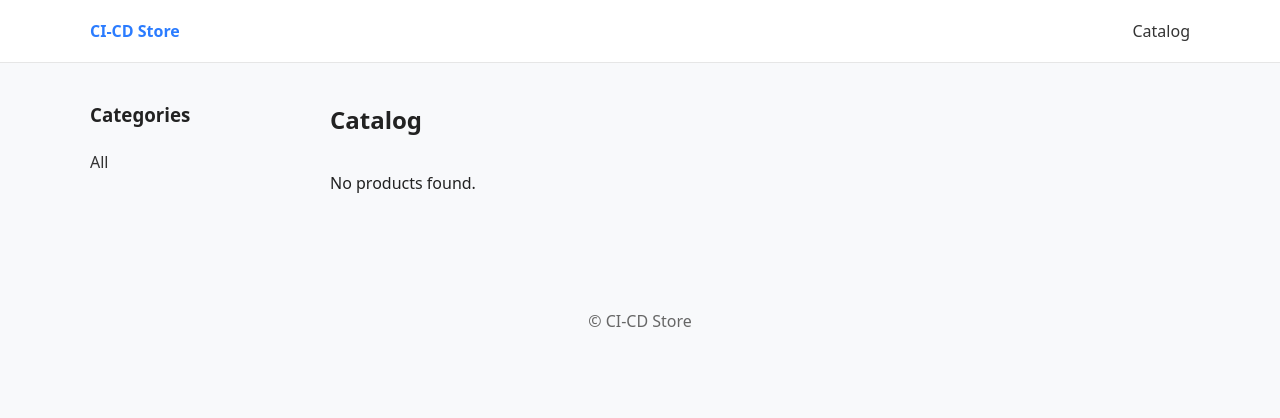
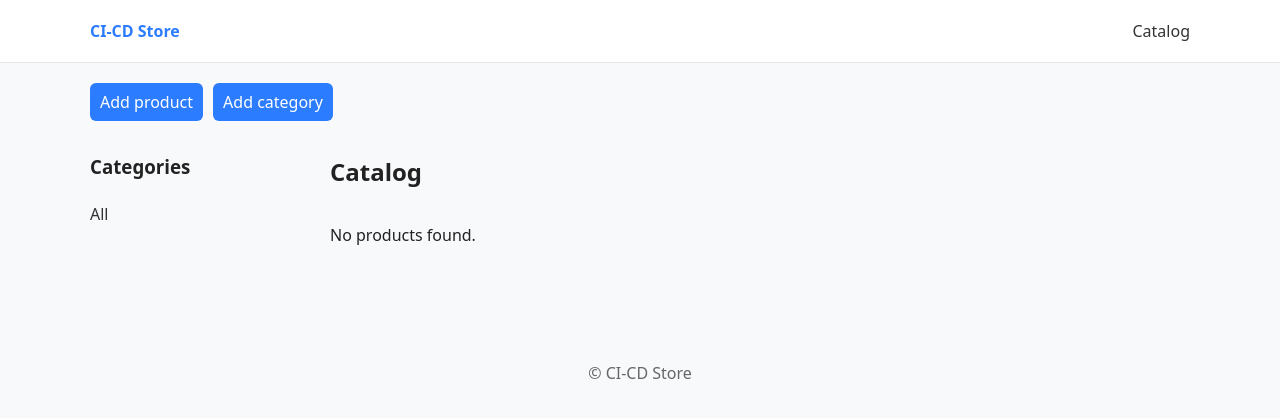
Before and after one commit to AvensTach/online-store-ci-cd, a Django app: page /catalog/ in a window 1280 px wide. Shown: the top 418 px of the page. Run offline with Django 5.2, Linux system fonts and the light colour scheme; data that the repository does not hold is empty.

Commit message:
modify shop views

```diff
--- a/shop/static/shop/styles.css
+++ b/shop/static/shop/styles.css
@@ -1,24 +1,128 @@
-:root{
-  --bg:#f8f9fb;
-  --card:#ffffff;
-  --accent:#2b7cff;
-  --muted:#666;
+:root {
+    --bg: #f8f9fb;
+    --card: #ffffff;
+    --accent: #2b7cff;
+    --muted: #666;
 }
-body{font-family:system-ui,-apple-system,Segoe UI,Roboto,"Helvetica Neue",Arial;margin:0;background:var(--bg);color:#222}
-.container{max-width:1100px;margin:0 auto;padding:20px}
-.site-header{background:#fff;border-bottom:1px solid #e6e6e6}
-.site-header .container{display:flex;align-items:center;justify-content:space-between}
-.brand{font-weight:700;color:var(--accent);text-decoration:none}
-.main-nav a{margin-left:16px;color:#333;text-decoration:none}
-.grid{display:grid;grid-template-columns:repeat(auto-fill,minmax(220px,1fr));gap:16px}
-.card{background:var(--card);padding:16px;border-radius:8px;box-shadow:0 1px 3px rgba(0,0,0,0.05)}
-.price{color:var(--accent);font-weight:600}
-.catalog-layout{display:flex;gap:20px}
-.sidebar{width:220px}
-.sidebar ul{list-style:none;padding:0}
-.sidebar a{text-decoration:none;color:#333;display:block;padding:6px 0}
-.sidebar a.active{font-weight:700;color:var(--accent)}
-.product-detail{background:var(--card);padding:20px;border-radius:8px}
-.btn{display:inline-block;background:var(--accent);color:#fff;padding:8px 12px;border-radius:6px;text-decoration:none}
-.site-footer{margin-top:40px;padding:20px;text-align:center;color:var(--muted)}
-@media (max-width:800px){.catalog-layout{flex-direction:column}.sidebar{width:auto}}
+
+body {
+    font-family: system-ui, -apple-system, Segoe UI, Roboto, "Helvetica Neue", Arial;
+    margin: 0;
+    background: var(--bg);
+    color: #222
+}
+
+.container {
+    max-width: 1100px;
+    margin: 0 auto;
+    padding: 20px
+}
+
+.site-header {
+    background: #fff;
+    border-bottom: 1px solid #e6e6e6
+}
+
+.site-header .container {
+    display: flex;
+    align-items: center;
+    justify-content: space-between
+}
+
+.brand {
+    font-weight: 700;
+    color: var(--accent);
+    text-decoration: none
+}
+
+.main-nav a {
+    margin-left: 16px;
+    color: #333;
+    text-decoration: none
+}
+
+.grid {
+    display: grid;
+    grid-template-columns:repeat(auto-fill, minmax(220px, 1fr));
+    gap: 16px
+}
+
+.card {
+    background: var(--card);
+    padding: 16px;
+    border-radius: 8px;
+    box-shadow: 0 1px 3px rgba(0, 0, 0, 0.05)
+}
+
+.price {
+    color: var(--accent);
+    font-weight: 600
+}
+
+.catalog-layout {
+    display: flex;
+    gap: 20px
+}
+
+.sidebar {
+    width: 220px
+}
+
+.sidebar ul {
+    list-style: none;
+    padding: 0
+}
+
+.sidebar a {
+    text-decoration: none;
+    color: #333;
+    display: block;
+    padding: 6px 0
+}
+
+.sidebar a.active {
+    font-weight: 700;
+    color: var(--accent)
+}
+
+.product-detail {
+    background: var(--card);
+    padding: 20px;
+    border-radius: 8px
+}
+
+.btn {
+    display: inline-block;
+    background: var(--accent);
+    color: #fff;
+    padding: 8px 12px;
+    border-radius: 6px;
+    text-decoration: none
+}
+
+.site-footer {
+    margin-top: 40px;
+    padding: 20px;
+    text-align: center;
+    color: var(--muted)
+}
+
+@media (max-width: 800px) {
+    .catalog-layout {
+        flex-direction: column
+    }
+
+    .sidebar {
+        width: auto
+    }
+}
+
+.catalog-actions {
+    display: flex;
+    gap: 10px;
+    margin-bottom: 14px
+}
+
+.catalog-actions .btn {
+    padding: 8px 10px
+}
--- a/shop/urls.py
+++ b/shop/urls.py
@@ -6,6 +6,8 @@ app_name = 'shop'
 urlpatterns = [
     path('', views.home, name='home'),
     path('catalog/', views.catalog, name='catalog'),
-    path('catalog/category/<int:category_id>/', views.catalog, name='catalog_by_category'),
-    path('product/<int:pk>/', views.product_detail, name='product_detail'),
+    path('catalog/category/<slug:category_slug>/', views.catalog, name='catalog_by_category'),
+    path('product/add/', views.product_create, name='product_add'),
+    path('category/add/', views.category_create, name='category_add'),
+    path('product/<slug:slug>/', views.product_detail, name='product_detail'),
 ]
--- a/shop/views.py
+++ b/shop/views.py
@@ -1,10 +1,9 @@
-from django.shortcuts import render, get_object_or_404
+from django.shortcuts import render, get_object_or_404, redirect
+from django.urls import reverse
 from .models import Product, Category
+from .forms import ProductForm, CategoryForm
 
 def home(request):
-    """
-    Main page: show a few featured products and list categories.
-    """
     featured = Product.objects.all()[:6]
     categories = Category.objects.all()
     return render(request, 'shop/index.html', {
@@ -12,15 +11,12 @@ def home(request):
         'categories': categories,
     })
 
-def catalog(request, category_id=None):
-    """
-    Catalog page: list all products, optionally filtered by category.
-    """
+def catalog(request, category_slug=None):
     categories = Category.objects.all()
-    products = Product.objects.all()
+    products = Product.objects.select_related('category').all()
     current_category = None
-    if category_id:
-        current_category = get_object_or_404(Category, pk=category_id)
+    if category_slug:
+        current_category = get_object_or_404(Category, slug=category_slug)
         products = products.filter(category=current_category)
     return render(request, 'shop/catalog.html', {
         'products': products,
@@ -28,13 +24,30 @@ def catalog(request, category_id=None):
         'current_category': current_category,
     })
 
-def product_detail(request, pk):
-    """
-    Product details page.
-    """
-    product = get_object_or_404(Product, pk=pk)
+def product_detail(request, slug):
+    product = get_object_or_404(Product, slug=slug)
     categories = Category.objects.all()
     return render(request, 'shop/product_detail.html', {
         'product': product,
         'categories': categories,
     })
+
+def product_create(request):
+    if request.method == 'POST':
+        form = ProductForm(request.POST)
+        if form.is_valid():
+            product = form.save()
+            return redirect('shop:product_detail', slug=product.slug)
+    else:
+        form = ProductForm()
+    return render(request, 'shop/product_form.html', {'form': form})
+
+def category_create(request):
+    if request.method == 'POST':
+        form = CategoryForm(request.POST)
+        if form.is_valid():
+            category = form.save()
+            return redirect('shop:catalog_by_category', category_slug=category.slug)
+    else:
+        form = CategoryForm()
+    return render(request, 'shop/category_form.html', {'form': form})
--- a/templates/shop/catalog.html
+++ b/templates/shop/catalog.html
@@ -1,6 +1,10 @@
 {% extends "base.html" %}
 {% block title %}Catalog - CI-CD Store{% endblock %}
 {% block content %}
+    <div class="catalog-actions">
+        <a class="btn" href="{% url 'shop:product_add' %}">Add product</a>
+        <a class="btn" href="{% url 'shop:category_add' %}">Add category</a>
+    </div>
     <div class="catalog-layout">
         <aside class="sidebar">
             <h3>Categories</h3>
@@ -8,7 +12,7 @@
                 <li><a href="{% url 'shop:catalog' %}">All</a></li>
                 {% for cat in categories %}
                     <li>
-          <a href="{% url 'shop:catalog_by_category' cat.id %}"
+                        <a href="{% url 'shop:catalog_by_category' cat.slug %}"
                            class="{% if current_category and current_category.id == cat.id %}active{% endif %}">
                             {{ cat.name }}
                         </a>
@@ -22,7 +26,7 @@
             <div class="grid">
                 {% for p in products %}
                     <article class="card">
-          <h3><a href="{% url 'shop:product_detail' p.pk %}">{{ p.name }}</a></h3>
+                        <h3><a href="{% url 'shop:product_detail' p.slug %}">{{ p.name }}</a></h3>
                         <p class="price">${{ p.price }}</p>
                         <p class="desc">{{ p.description|truncatechars:120 }}</p>
                     </article>
--- a/templates/shop/index.html
+++ b/templates/shop/index.html
@@ -7,7 +7,7 @@
   <h2>Categories</h2>
   <ul class="category-list">
     {% for cat in categories %}
-      <li><a href="{% url 'shop:catalog_by_category' cat.id %}">{{ cat.name }}</a></li>
+      <li><a href="{% url 'shop:catalog_by_category' cat.slug %}">{{ cat.name }}</a></li>
     {% empty %}
       <li>No categories yet</li>
     {% endfor %}
@@ -19,7 +19,7 @@
   <div class="grid">
     {% for p in featured %}
       <article class="card">
-        <h3><a href="{% url 'shop:product_detail' p.pk %}">{{ p.name }}</a></h3>
+        <h3><a href="{% url 'shop:product_detail' p.slug %}">{{ p.name }}</a></h3>
         <p class="price">${{ p.price }}</p>
         <p class="desc">{{ p.description|truncatechars:100 }}</p>
       </article>
--- a/templates/shop/product_detail.html
+++ b/templates/shop/product_detail.html
@@ -7,7 +7,7 @@
   <p class="desc">{{ product.description|linebreaksbr }}</p>
 
   <p class="category">Category:
-    <a href="{% url 'shop:catalog_by_category' product.category.id %}">
+    <a href="{% url 'shop:catalog_by_category' product.category.slug %}">
       {{ product.category.name }}
     </a>
   </p>
```
Also changed, not shown: shop/forms.py (added, +12 -0 lines), shop/models.py (+25 -0 lines), templates/shop/category_form.html (added, +11 -0 lines), templates/shop/product_form.html (added, +11 -0 lines), shop/migrations/0002_category_slug_product_slug.py (added). Lines whose indentation alone changed are shown as unchanged.
